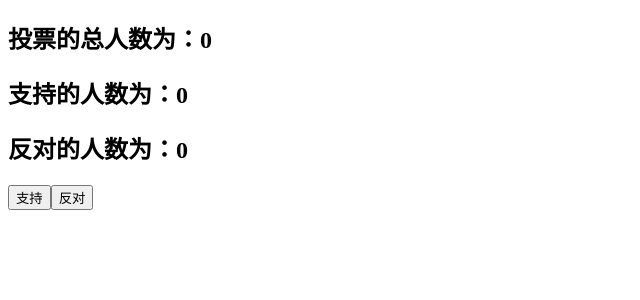
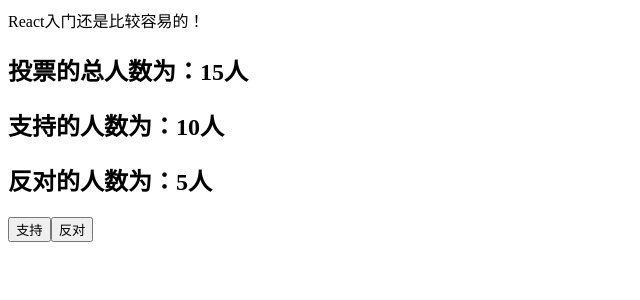
Before and after one commit to stevenliu986/react-demo, a React (Create React App) app: page / in a window 1280 px wide. Shown: the top 300 px of the page, without its empty margins (0-640 px from the left). Built offline with nearby package versions, Linux system fonts and the light colour scheme.

Commit message:
new file:   src/components/VoteClass.jsx 	modified:   src/index.jsx

```diff
--- /dev/null
+++ b/src/components/VoteClass.jsx
@@ -0,0 +1,49 @@
+/*
+  类组件实例
+    创建一个构造函数（类），必须继承React.Component/PureComponent这个类。
+      使用ES6的class来创建类（相对于ES51来说比较方便）
+      必须给当前类设置一个render方法（放在其原型上），在render方法中返回需要渲染的视图
+
+  从调用类组件开始，类组件内部发生的事情
+    1. 初始化属性 & 规则校验
+      先规则校验，再处理属性的其他操作
+      方案一：
+        constructor(props) {
+          super(props); // 会把传递进来的属性挂载到this实例上
+          console.log(this.props); // 获取到传递的属性
+        }
+      方案二：即使不用constructor来处理，React内部也会把传递进来的props挂载到实例上。所以在其他的函数中，只要保证this是实例，
+             就可以基于this.props获取传递进来的属性
+
+*/
+import PropTypes from "prop-types";
+import React from "react";
+
+class VoteClass extends React.Component {
+  // 属性的规则校验
+  static defaultProps = { num: 0 };
+  static propTypes = {
+    title: PropTypes.string.isRequired,
+    num: PropTypes.number,
+  };
+
+  render() {
+    let { title } = this.props;
+    return (
+      <>
+        <div>
+          {title}
+          <h2>投票的总人数为：15人</h2>
+        </div>
+        <div className="vote">
+          <h2>支持的人数为：10人</h2>
+          <h2>反对的人数为：5人</h2>
+        </div>
+        <button onClick={() => {}}>支持</button>
+        <button onClick={() => {}}>反对</button>
+      </>
+    );
+  }
+}
+
+export default VoteClass;
--- a/src/index.jsx
+++ b/src/index.jsx
@@ -1,37 +1,47 @@
 import React from "react";
 import ReactDOM from "react-dom/client";
-import VoteFunction from "./components/VoteFunction";
+import VoteClass from "./components/VoteClass";
+
 // import "./index.css";
 
 const root = ReactDOM.createRoot(document.getElementById("root"));
+root.render(
+  <>
+    <VoteClass title="React入门还是比较容易的！" />
+  </>
+);
+
+/*
+import VoteFunction from "./components/VoteFunction";
 root.render(
   <>
     <VoteFunction title="React入门还是比较容易的！" />
   </>
 );
 
-// import Dialog from "./components/Dialog";
-// root.render(
-//   <>
-//     <Dialog title="友情提示" content="好好学习，天天向上" />
-//     <Dialog content="学好React很有用！">
-//       <button>确定</button>
-//       <button>不确定</button>
-//     </Dialog>
-//   </>
-// );
+import Dialog from "./components/Dialog";
+root.render(
+  <>
+    <Dialog title="友情提示" content="好好学习，天天向上" />
+    <Dialog content="学好React很有用！">
+      <button>确定</button>
+      <button>不确定</button>
+    </Dialog>
+  </>
+);
 
-// import DemoOne from "./components/DemoOne";
-// root.render(
-//   <>
-//     <DemoOne title="React">
-//       <span slot="footer">我是页脚</span>
-//       <span>呵呵</span>
-//       <span slot="header">我是页眉</span>
-//     </DemoOne>
-//   </>
-// );
+import DemoOne from "./components/DemoOne";
+root.render(
+  <>
+    <DemoOne title="React">
+      <span slot="footer">我是页脚</span>
+      <span>呵呵</span>
+      <span slot="header">我是页眉</span>
+    </DemoOne>
+  </>
+);
 
-// fetch("/jian/subscriptions/recommended_collections")
-//   .then((response) => response.json())
-//   .then((value) => console.log(value));
+fetch("/jian/subscriptions/recommended_collections")
+  .then((response) => response.json())
+  .then((value) => console.log(value));
+*/
```
